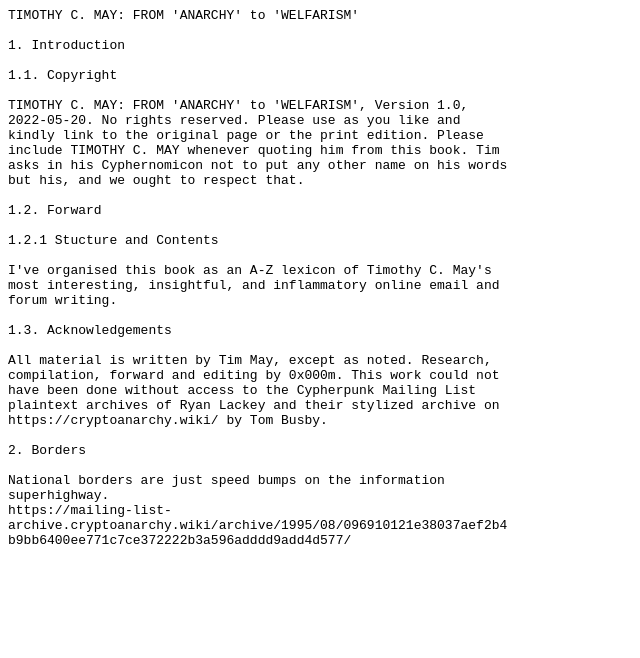
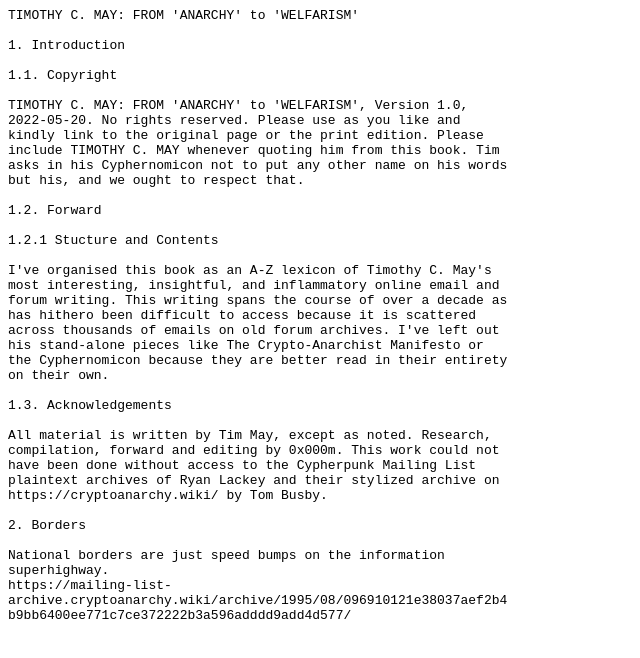
Before and after one commit to 0x000m/0x000m.github.io, a Jekyll site: the page built from _posts/2022-05-20-tim.md, in a window 1280 px wide. Shown: the top 658 px of the page, without its empty margins (0-640 px from the left). Built offline with Jekyll 4.4.1, drawn with Linux system fonts in a browser that asks for light colours.

Commit message:
Update 2022-05-20-tim.md

```diff
--- a/_posts/2022-05-20-tim.md
+++ b/_posts/2022-05-20-tim.md
@@ -16,7 +16,7 @@
 
 1.2.1 Stucture and Contents
 
-I've organised this book as an A-Z lexicon of Timothy C. May's most interesting, insightful, and inflammatory online email and forum writing.
+I've organised this book as an A-Z lexicon of Timothy C. May's most interesting, insightful, and inflammatory online email and forum writing. This writing spans the course of over a decade as has hithero been difficult to access because it is scattered across thousands of emails on old forum archives. I've left out his stand-alone pieces like The Crypto-Anarchist Manifesto or the Cyphernomicon because they are better read in their entirety on their own.
 
 1.3. Acknowledgements
 
```
